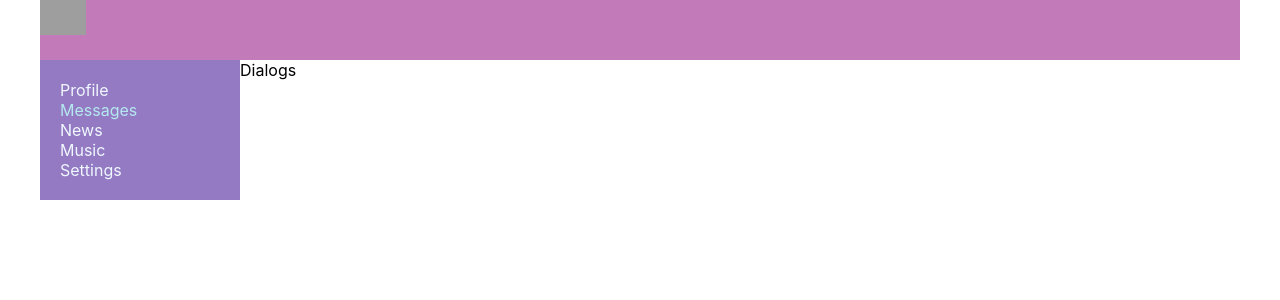
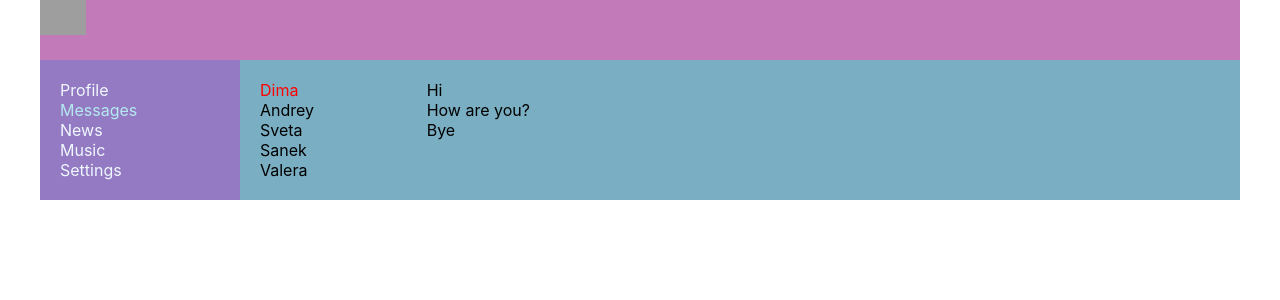
Before and after one commit to AlexandrKataev/study-react, a React (Create React App) app: page /dialogs in a window 1280 px wide. Shown: the top 300 px of the page. Built offline with nearby package versions, Linux system fonts and the light colour scheme; grey boxes are pictures that could not be loaded.

Commit message:
Dialogs Stylizing

```diff
--- a/src/components/Dialogs/Dialogs.jsx
+++ b/src/components/Dialogs/Dialogs.jsx
@@ -1,7 +1,23 @@
 import React from "react";
+import s from "./Dialogs.module.css";
 
 const Dialogs = () => {
-  return <div>Dialogs</div>;
+  return (
+    <div className={s.dialogs}>
+      <div className={s.dialogItems}>
+        <div className={s.dialog + " " + s.active}>Dima</div>
+        <div className={s.dialog}>Andrey</div>
+        <div className={s.dialog}>Sveta</div>
+        <div className={s.dialog}>Sanek</div>
+        <div className={s.dialog}>Valera</div>
+      </div>
+      <div className={s.messages}>
+        <div className={s.message}>Hi</div>
+        <div className={s.message}>How are you?</div>
+        <div className={s.message}>Bye</div>
+      </div>
+    </div>
+  );
 };
 
 export default Dialogs;
--- a/src/components/Dialogs/Dialogs.module.css
+++ b/src/components/Dialogs/Dialogs.module.css
@@ -1,11 +1,21 @@
-.content {
-  grid-area: c;
+.dialogs {
+  display: grid;
+  grid-template-columns: 2fr 10fr;
   background-color: rgb(122, 174, 194);
 }
-.content img {
-  width: 100%;
+
+.dialogItems {
+  padding: 20px;
 }
-.avatar img {
-  width: 100px;
-  border-radius: 50%;
+.dialogItems .active {
+  color: red;
 }
+
+.dialog {
+}
+.messages {
+  padding: 20px;
+}
+
+.message {
+}
```
